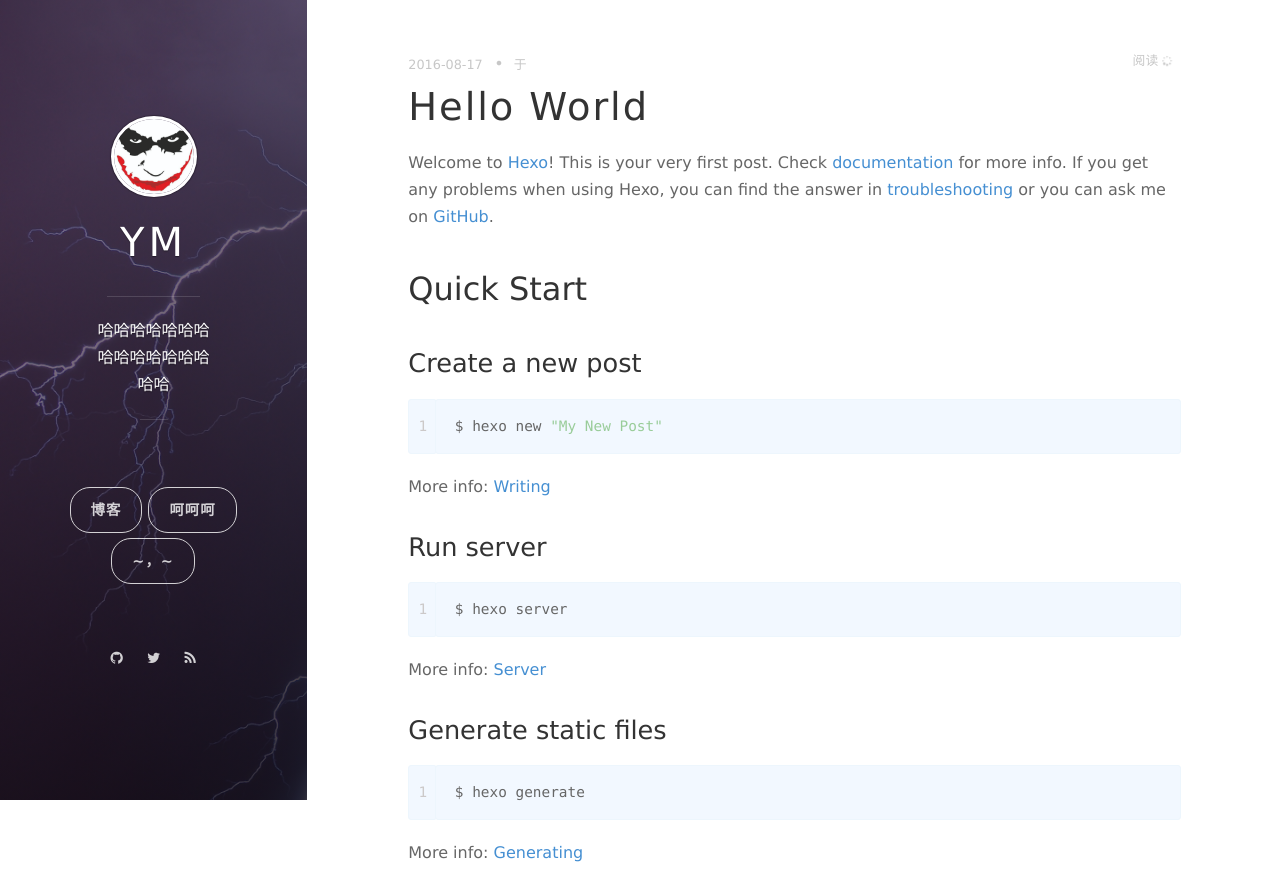
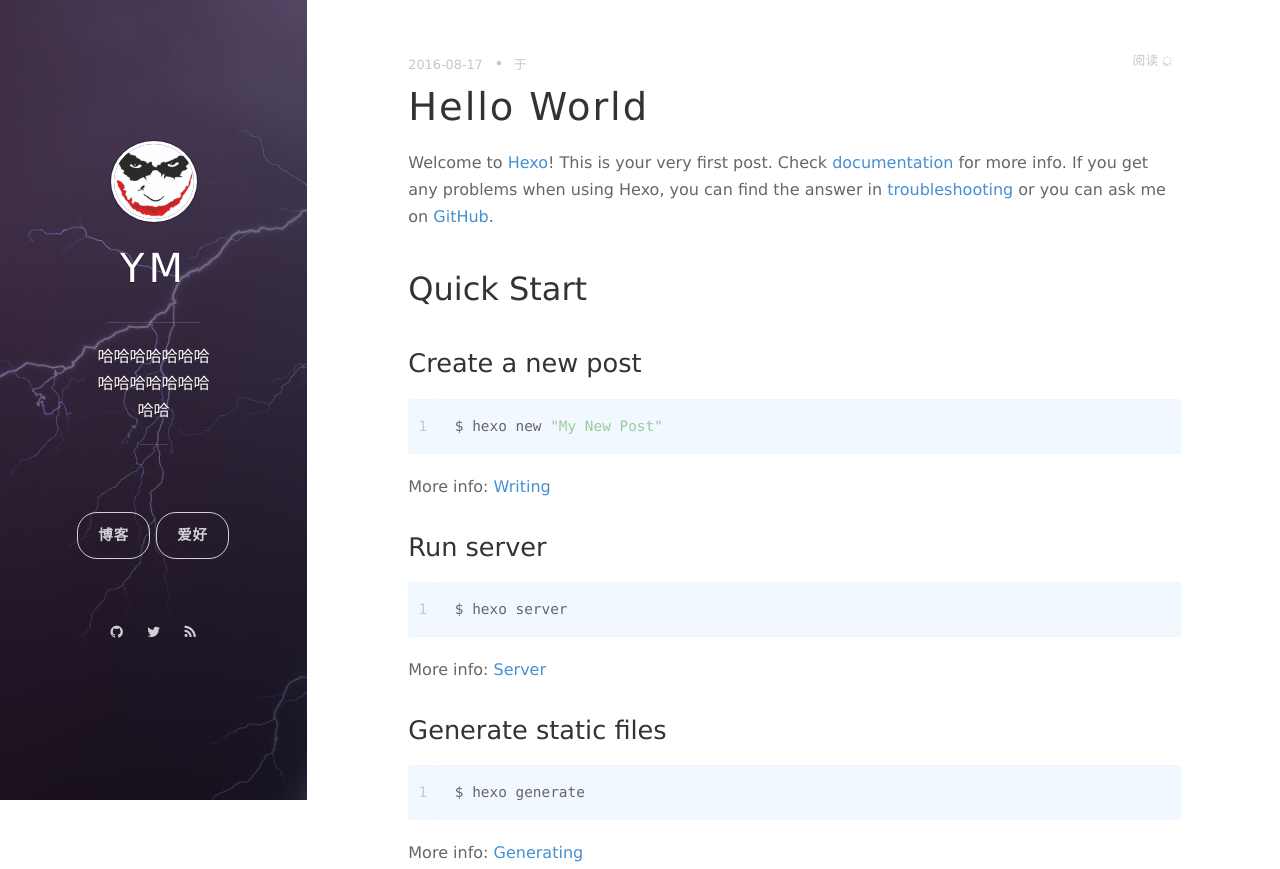
Before and after one commit to SuperheroLiu/SuperheroLiu.github.io, a plain HTML site: page 2016/08/17/hello-world/index.html in a window 1280 px wide. Shown: the top 869 px of the page. Drawn offline with nearby package versions, Linux system fonts and the light colour scheme; some packages are replaced by stand-ins of ours; a script that the page names is missing.

Commit message:
Site updated: 2016-08-17 12:05:18

```diff
--- a/2016/08/17/hello-world/index.html
+++ b/2016/08/17/hello-world/index.html
@@ -70,9 +70,7 @@
             <ul class="navigation">
               <li class="navigation__item"><a href="/#blog" title="访问博客" class="blog-button">博客</a></li>
 
-              <li class="navigation__item"><a href="/favourite">呵呵呵</a></li>
-
-              <li class="navigation__item"><a href="/favourite/time.html">~，~</a></li>
+              <li class="navigation__item"><a href="/favourite">爱好</a></li>
 
             </ul>
           </nav>
```
Also changed, not shown: archives/2016/08/index.html (+1 -3 lines), archives/2016/index.html (+1 -3 lines), archives/index.html (+1 -3 lines), index.html (+1 -3 lines).
